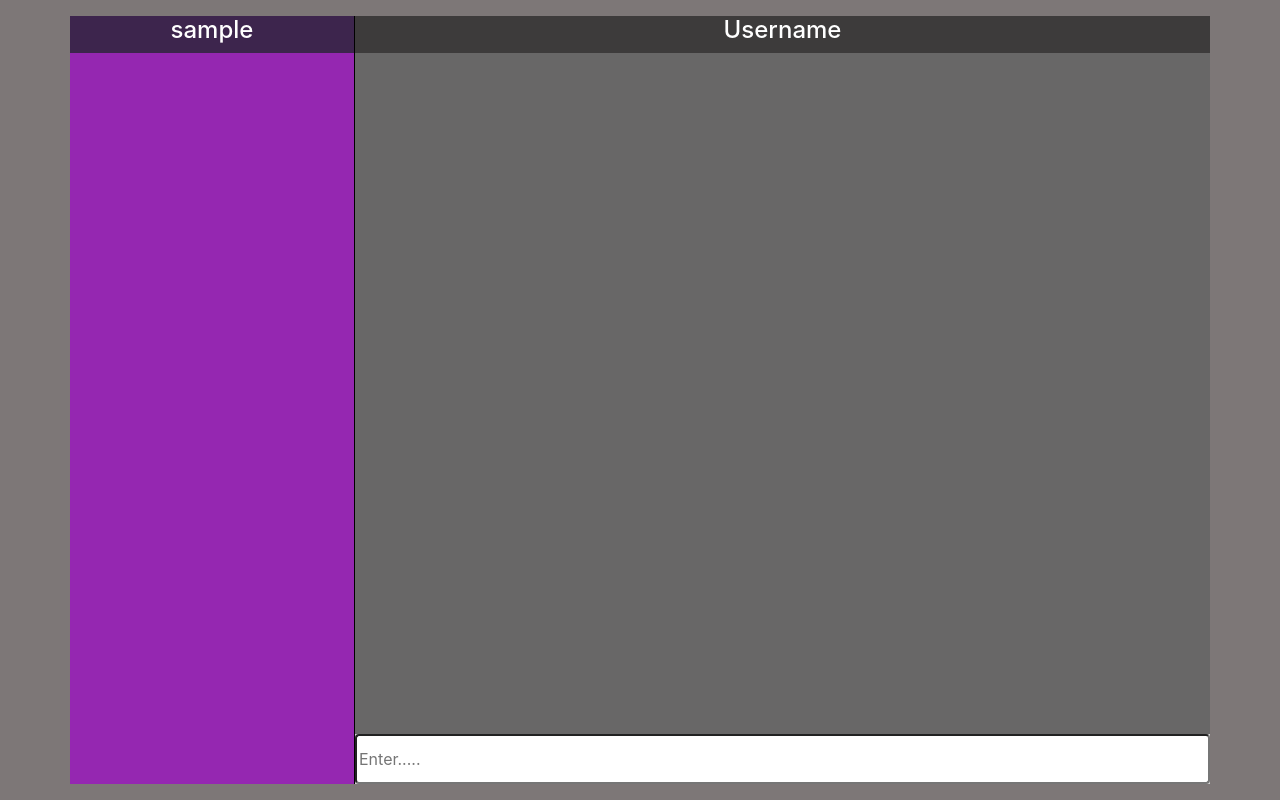
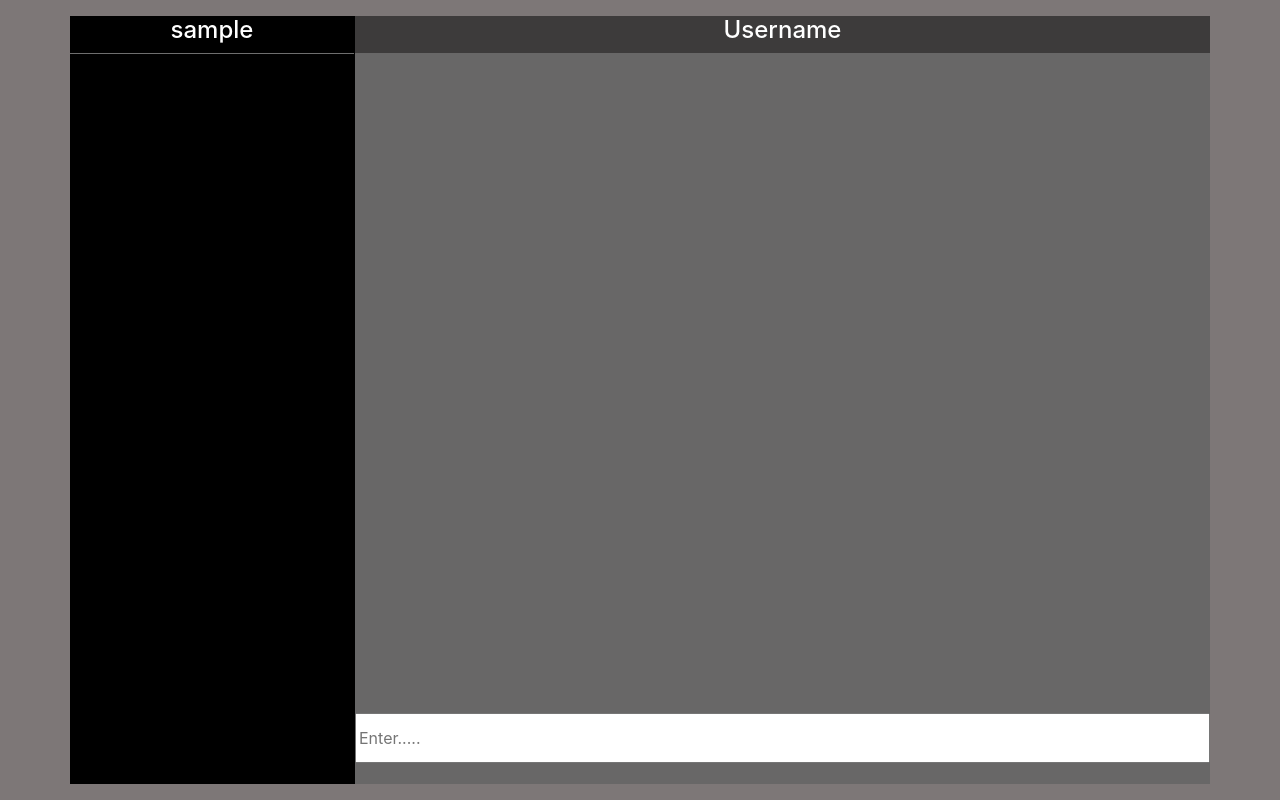
Before and after one commit to k2dums/board, a Django app: template chat/templates/chat/chat.html in a window 1280 px wide. Run offline with Django 3.2, Linux system fonts and the light colour scheme; the template is opened without the code that fills it: most values are stand-ins (such as "Sample title", 1, 10 or a date in 2020); some libraries are stand-ins or nearby versions.

Commit message:
has additional varaible user_id, changed the color of the left chat container to black,added input hidden for the user_id for recent users. Changed the color of the input box for the current chat

```diff
--- a/chat/templates/chat/chat.html
+++ b/chat/templates/chat/chat.html
@@ -14,15 +14,17 @@
 </head>
 <body style="background-color: rgb(125, 119, 119);">
     <script>
-        const username="{{username}}"
+        const user_id="{{request.user.id}}"
+        const username="{{request.user.username}}"
     </script>
+
     <div class="container pt-3 pb-3 " style="height:100%">
             <div class="row" style="height:100%">
 
 
-                <div  id="cb_left_container" class="col-3 pl-0 pr-0" style=" background-color:rgb(149, 39, 177); height:100%; border-right:solid 1px black">
+                <div  id="cb_left_container" class="col-3 pl-0 pr-0" style=" background-color:rgb(0, 0, 0); height:100%; border-right:solid 1px black">
                     <div class="cb_left_headerUsers_container" style="height: 100%; overflow-x:hidden;" >
-                        <div id='cb_left_header' style="color:white;top:0;background-color:rgb(61, 37, 77);z-index:1;width:100%" class="justify-content-center position-absolute mb-2">
+                        <div id='cb_left_header' style="color:white;top:0;background-color:black;z-index:1;width:100%;border-bottom:1px solid rgba(255, 255, 255, 0.432);" class="justify-content-center position-absolute mb-2">
                             <div id='cb_left_title' class="row justify-content-center">
                                 <h4>{{username}}</h4>
                             </div>
@@ -40,6 +42,7 @@
                             <div id='cb_right_header' style="color:white;top:0;background-color:rgb(61, 59, 59); width:100%;" class="position-absolute ">
                                      <div id='chatting_with_container' class="row justify-content-center">
                                     <h4 id="chatting_with_user">Username</h4>
+                                    <input type="hidden" id="active_convo_user_id"></input>
                                     </div>
 
                             </div>
@@ -48,8 +51,8 @@
                             </div>
                         </div>
 
-                    <footer id='current_chat_input_container' class=" position-relative" style="background-color:lightgrey;bottom:50px">
-                        <input id='current_chat_input' type="text" class='rounded' placeholder="Enter....." style="height:50px;width:100%;"></input>
+                    <footer id='current_chat_input_container' class=" position-relative" style="bottom:71px">
+                        <input id='current_chat_input' type="text"  placeholder="Enter....." style="height:50px;width:100%;"></input>
                     </footer>
 
                 </div>
```
